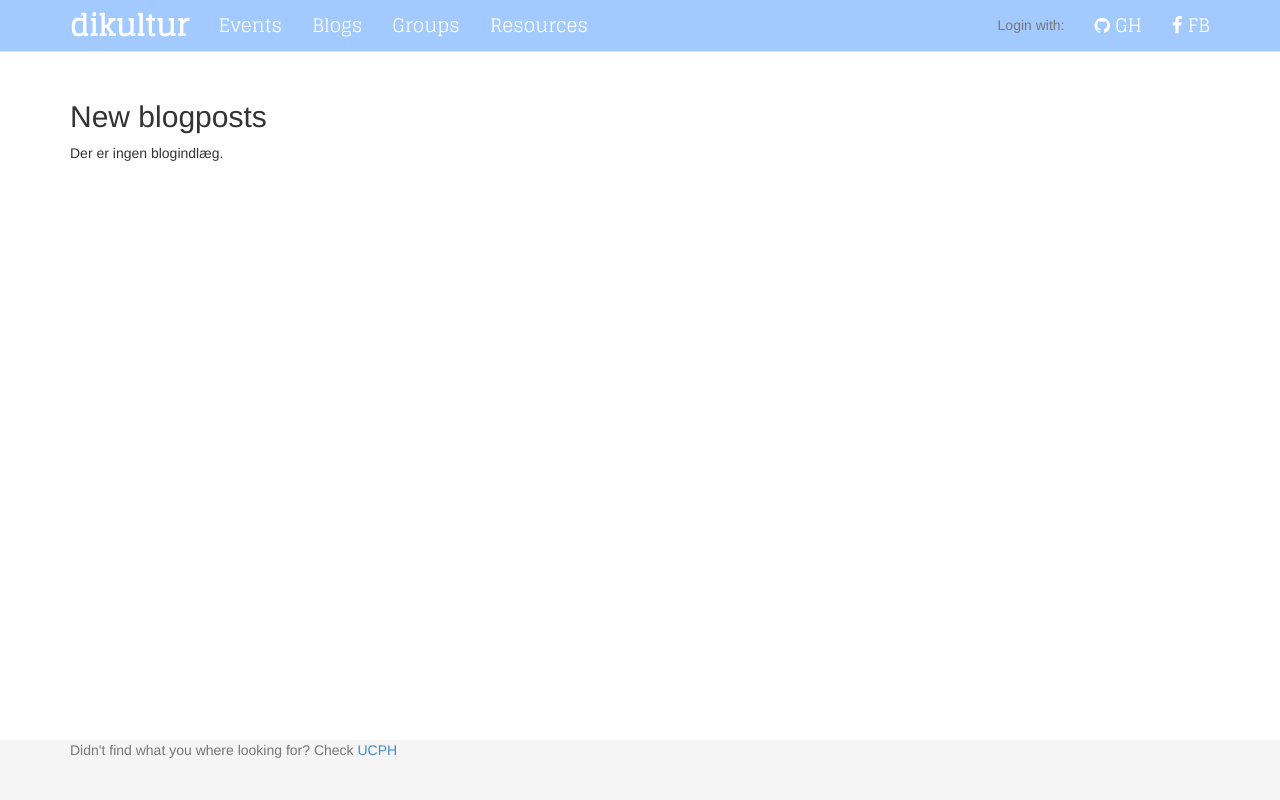
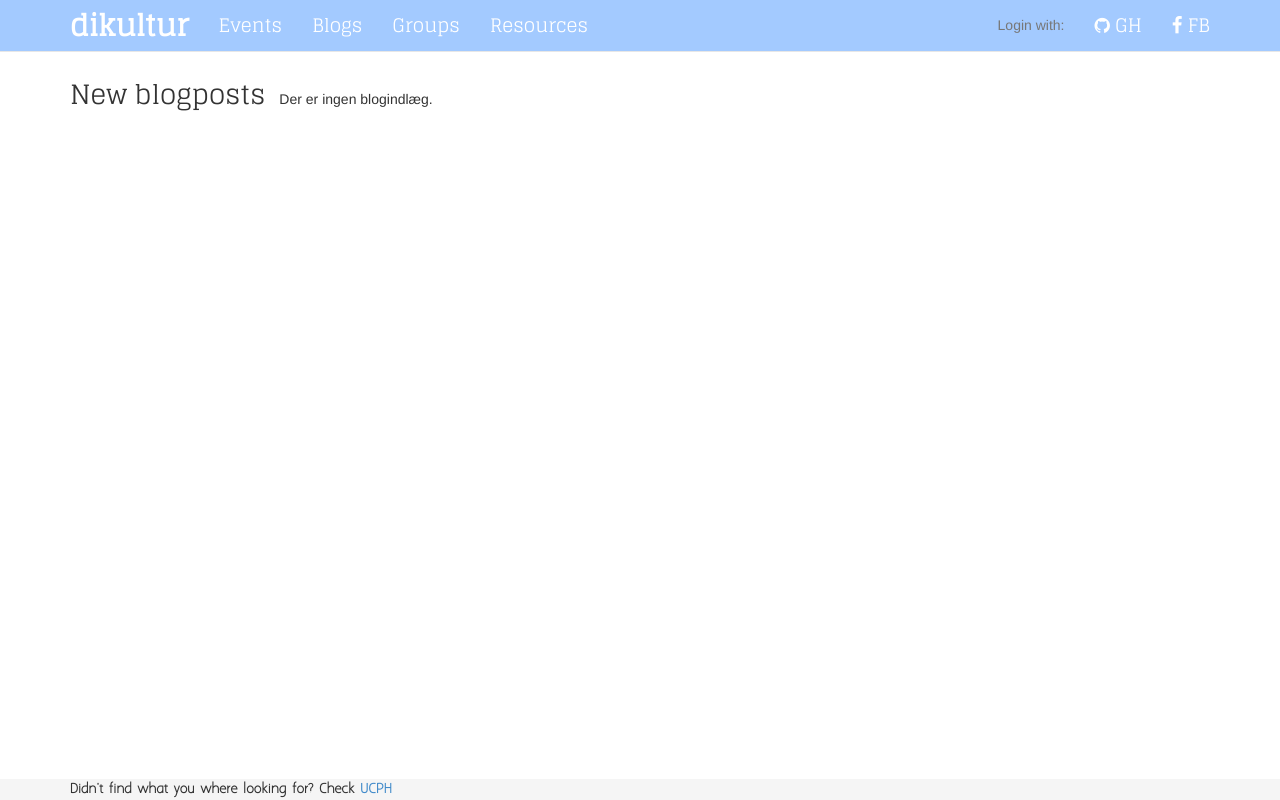
Before and after one commit to datalogisk-fagraad/dikultur, a Django app: page /blogs/all in a window 1280 px wide. Run offline with Django 3.2, Linux system fonts and the light colour scheme; data that the repository does not hold is empty; some libraries are stand-ins or nearby versions.

Commit message:
Changed the fonts

```diff
--- a/apps/blogs/templates/blogs/blog_detail.html
+++ b/apps/blogs/templates/blogs/blog_detail.html
@@ -2,7 +2,7 @@
 
 {% block content %}
 <ul class="blog-header">
-  <li><p class="blog-title">{{ blog.title }}</p></li>
+  <li><h1>{{ blog.title }}<h1></li>
 {% if user.is_authenticated and user in blog.owners.all %}
   <li><a href="{% url 'blogs:post-create' blog.slug %}">Add blogpost</a></li>
 {% endif %}
--- a/apps/blogs/templates/blogs/blog_index.html
+++ b/apps/blogs/templates/blogs/blog_index.html
@@ -2,17 +2,18 @@
 
 {% block content %}
 
-<h2>New blogposts</h2>
-{% if user.is_authenticated %}
+<ul class="blog-header">
+  <h1>New blogposts</h1>
+  {% if user.is_authenticated %}
   {% if user.blog_set.all.exists %}
-    Your blogs:
-    {% for blog in user.blog_set.all %}
+  <h4>Your blogs:
+  {% for blog in user.blog_set.all %}
     <a href="{% url 'blogs:blog-detail' blog.slug %}">{{ blog }}</a>
-    {% endfor %}
-    <br>
+  {% endfor %}
+  </h4>
   {% endif %}
+</ul>
+<br>
 {% endif %}
-
 {% include 'blogs/includes/post_list.html' %}
-
 {% endblock %}
--- a/apps/blogs/templates/blogs/includes/post_list.html
+++ b/apps/blogs/templates/blogs/includes/post_list.html
@@ -4,24 +4,24 @@
 
   <thead>
   <tr>
-    <th>Titel</th>
-    <th>Blog</th>
-    <th>Skrevet</th>
+    <th><h3>Titel</h3></th>
+    <th><h3>Blog</h3></th>
+    <th><h3>Skrevet</h3></th>
   </tr>
   </thead>
 
   <tbody>
   {% for post in posts %}
     <tr>
-      <td>
-        <a href="{% url 'blogs:post-detail' post.blog.slug post.slug %}">{{ post.title }}</a>
+      <td><h4>
+        <a href="{% url 'blogs:post-detail' post.blog.slug post.slug %}">{{ post.title }}</a></h4>
       </td>
-      <td>
+      <td><h4>
         <a href="{% url 'blogs:blog-detail' post.blog.slug %}"> {{ post.blog }} </a>
-      </td>
-      <td>
+      </h4></td>
+      <td><h4>
         {{ post.created_at }}
-      </td>
+      </h4></td>
     </tr>
   {% endfor %}
 
--- a/apps/core/static/css/dikultur.css
+++ b/apps/core/static/css/dikultur.css
@@ -22,15 +22,31 @@
     padding-right: 10px;
 }
 
-.blog-title {
+h1 {
   font-family: Glegoo;
   font-size: 20pt;
 }
 
-h3 {
+h2 {
   font-family: Aaargh;
   font-size: 12pt;
   font-weight: bold;
+}
+
+h3 {
+  font-family: Aaargh;
+  font-size: 11pt;
+  font-weight: bold;
+  margin-bottom: 0px;
+  margin-top: 0px;
+}
+
+h4 {
+  font-family: Aaargh;
+  font-size: 9pt;
+  font-weight: bold;
+  margin-bottom: 0px;
+  margin-top: 4px;
 }
 
 .navbar-brand {
--- a/apps/core/templates/core/frontpage.html
+++ b/apps/core/templates/core/frontpage.html
@@ -4,8 +4,8 @@
   <div class="row">
     <div class="col-md-9">
 
-      <h2>Welcome to dikultur!</h2>
-
+      <h1>Welcome to dikultur!</h1>
+      <hr/>
       <p>
         Very much work in progress!
       </p>
--- a/dikultur/templates/base.html
+++ b/dikultur/templates/base.html
@@ -80,7 +80,7 @@
       bottom: 0;
       width: 100%;
       /* Set the fixed height of the footer here */
-      height: 60px;
+      height: 21px;
       background-color: #f5f5f5;
     }
   </style>
@@ -88,9 +88,9 @@
 
 <footer class="footer">
   <div class="container">
-    <p class="text-muted">Didn't find what you where looking for? Check
+    <h4>Didn't find what you where looking for? Check
       <a href="http://ucph.dk">UCPH</a>
-    </p>
+    </h4>
   </div>
 </footer>
 
```
